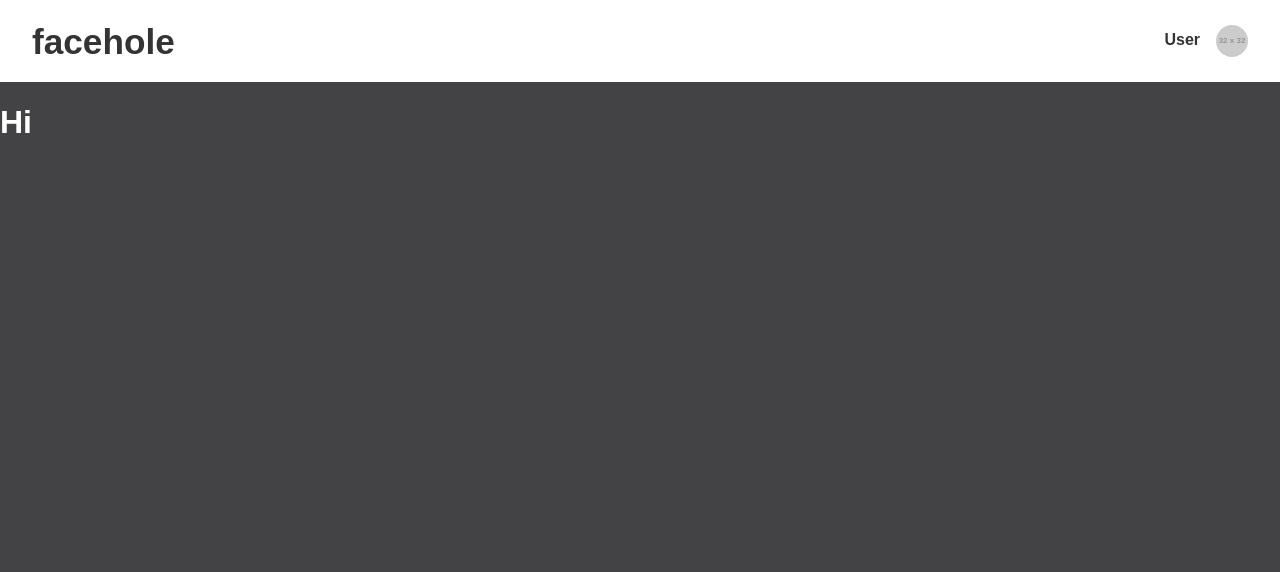
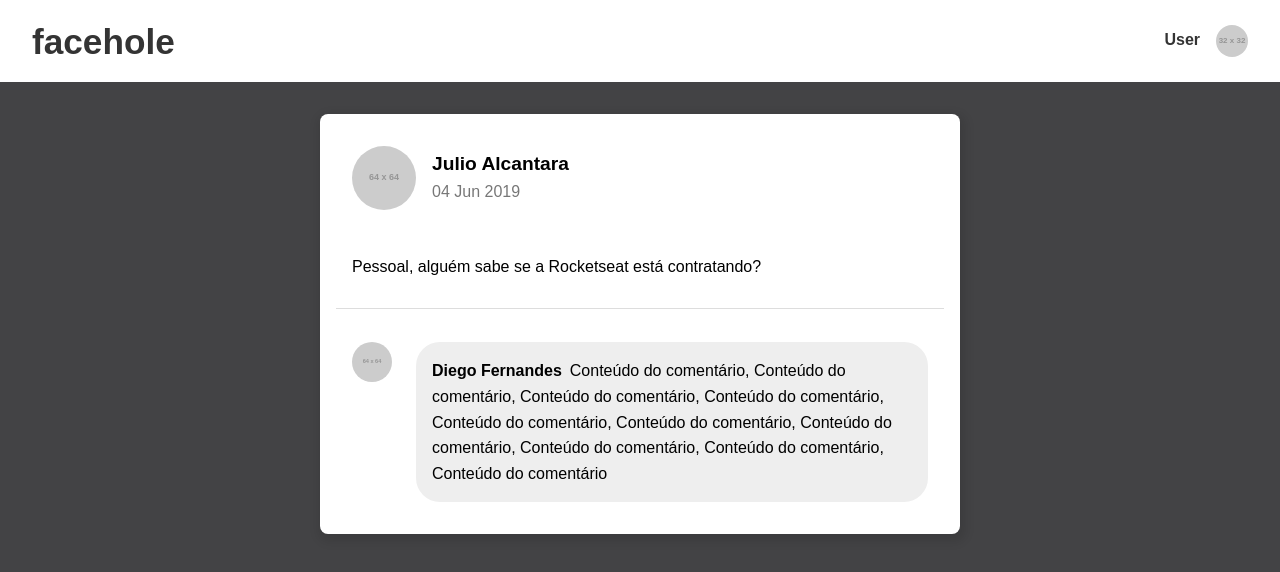
Before and after one commit to felipefa/facehole, a React app: page / in a window 1280 px wide. Shown: the top 572 px of the page. Built offline with nearby package versions, Linux system fonts and the light colour scheme; a web font is replaced by a local one.

Commit message:
Creating post list

```diff
--- a/src/App.js
+++ b/src/App.js
@@ -1,6 +1,7 @@
 import React from 'react';
 
 import Header from './components/Header';
+import PostList from './components/PostList';
 
 import './App.css';
 
@@ -8,7 +9,7 @@ const App = () => {
   return (
     <>
       <Header user="" />
-      <h1>Hi</h1>
+      <PostList />
     </>
   );
 };
--- /dev/null
+++ b/src/components/PostList.css
@@ -0,0 +1,81 @@
+.container {
+  margin: 2em 20em;
+}
+
+.container .card {
+  background: #fff;
+  border-radius: 0.5em;
+  box-shadow: 2px 4px 10px 4px rgba(0, 0, 0, 0.1);
+  color: #000;
+  padding: 1em;
+  margin: 1.5em 0;
+}
+
+.container hr {
+  display: block;
+  height: 1px;
+  border: 0;
+  border-top: 1px solid #ddd;
+  margin: 1em 0;
+  padding: 0;
+}
+
+.container img.userAvatar {
+  border-radius: 50%;
+  height: 4em;
+  width: 4em;
+  vertical-align: middle;
+  display: inline-block;
+  margin: 1em;
+}
+
+.container .cardHeader {
+  display: flex;
+  flex-wrap: wrap;
+  justify-content: space-between;
+}
+
+.container .postInfo {
+  flex-grow: 1;
+}
+
+.container .userName {
+  font-weight: bold;
+  font-size: 1.2em;
+  margin: 1.2em 0 0;
+  width: 100%;
+}
+
+.container .date {
+  color: #777;
+  margin-top: 0.5em;
+}
+
+.container .content {
+  padding: 1em;
+}
+
+.container .comment {
+  display: flex;
+}
+
+.container img.commentAvatar {
+  height: 2.5em;
+  width: 2.5em;
+  margin-right: 0.5em;
+}
+
+.container .commentAuthor {
+  flex-grow: 1;
+  font-weight: bold;
+  margin-right: 0.5em;
+}
+
+.container .commentContent {
+  background: #eee;
+  border-radius: 1.5em;
+  flex-grow: 1;
+  margin: 1em;
+  padding: 1em;
+  line-height: 1.6;
+}
--- /dev/null
+++ b/src/components/PostList.js
@@ -0,0 +1,73 @@
+import React, { Component } from 'react';
+
+import './PostList.css';
+
+class PostList extends Component {
+  state = {
+    posts: [
+      {
+        id: 1,
+        author: {
+          name: 'Julio Alcantara',
+          avatar: 'https://via.placeholder.com/64'
+        },
+        date: '04 Jun 2019',
+        content: 'Pessoal, alguém sabe se a Rocketseat está contratando?',
+        comments: [
+          {
+            id: 1,
+            author: {
+              name: 'Diego Fernandes',
+              avatar: 'https://via.placeholder.com/64'
+            },
+            content:
+              'Conteúdo do comentário, Conteúdo do comentário, Conteúdo do comentário, Conteúdo do comentário, Conteúdo do comentário, Conteúdo do comentário, Conteúdo do comentário, Conteúdo do comentário, Conteúdo do comentário, Conteúdo do comentário'
+          }
+        ]
+      },
+      {
+        id: 2
+        // Restante dos dados de um novo post
+      }
+    ]
+  };
+
+  render() {
+    return (
+      <div className="container">
+        <div className="card">
+          <div className="cardHeader">
+            <img
+              className="userAvatar"
+              src={this.state.posts[0].author.avatar}
+              alt="User avatar"
+            />
+            <div className="postInfo">
+              <p className="userName">{this.state.posts[0].author.name}</p>
+              <p className="date">{this.state.posts[0].date}</p>
+            </div>
+          </div>
+          <div className="cardBody">
+            <p className="content">{this.state.posts[0].content}</p>
+            <hr />
+            <div className="comment">
+              <img
+                className="commentAvatar userAvatar"
+                src={this.state.posts[0].comments[0].author.avatar}
+                alt="User avatar"
+              />
+              <div className="commentContent">
+                <span className="commentAuthor">
+                  {this.state.posts[0].comments[0].author.name}
+                </span>
+                {this.state.posts[0].comments[0].content}
+              </div>
+            </div>
+          </div>
+        </div>
+      </div>
+    );
+  }
+}
+
+export default PostList;
```
